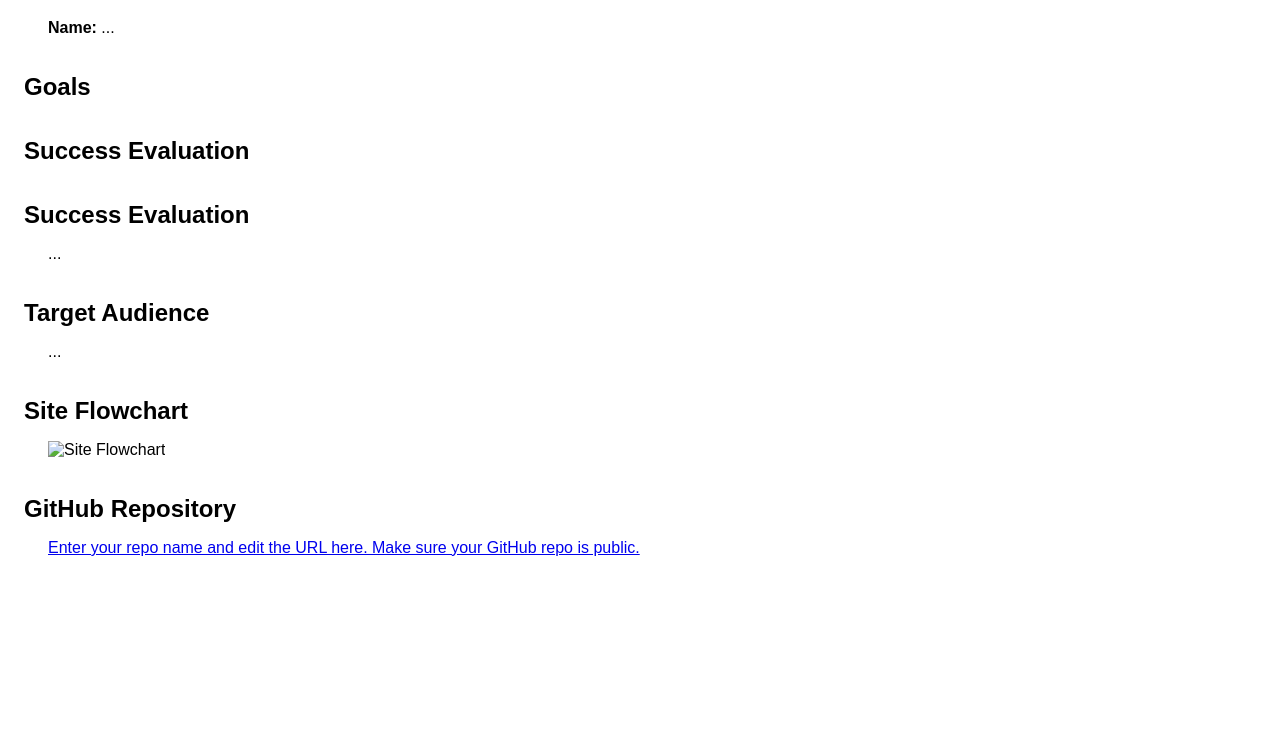
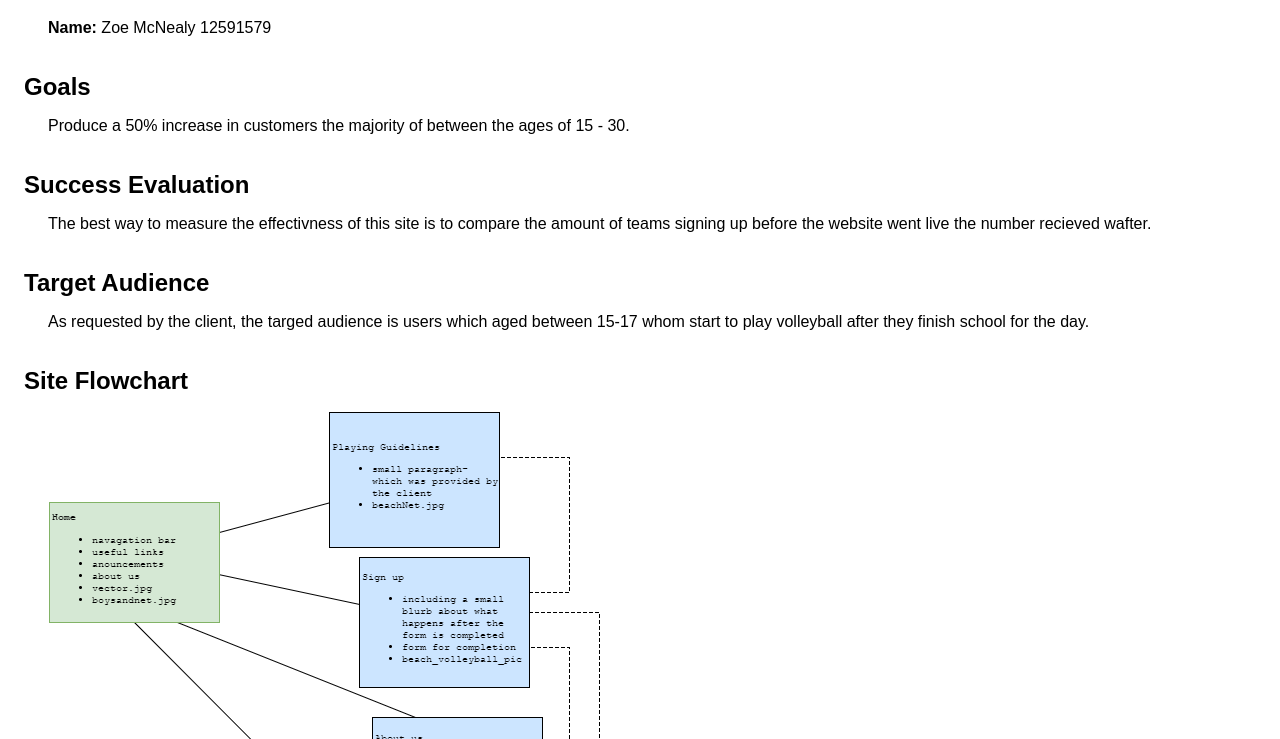
Before and after one commit to zoe-mcnealy/beach_volley, a plain HTML site: page plan.html in a window 1280 px wide. Shown: the part 61-800 px from the top of the page. Drawn offline with Linux system fonts and the light colour scheme.

Commit message:
Final Commit. To be check on 2-9-16 before being submitted

```diff
--- a/plan.html
+++ b/plan.html
@@ -12,18 +12,17 @@
 
 <body>
 <h1>CP1406 - Assignment 1 - Project Plan</h1>
-<p><strong>Name:</strong> ...</p>
+<p><strong>Name:</strong> Zoe McNealy 12591579</p>
 <h2>Goals</h2>
-<p>
+<p>Produce a 50% increase in customers the majority of between the ages of 15 - 30.
 </p>
 <h2>Success Evaluation</h2>
-<h2>Success Evaluation</h2>
-<p> ...</p>
+<p>The best way to measure the effectivness of this site is to compare the amount of teams signing up before the website went live the number recieved wafter.</p>
 <h2>Target Audience</h2>
-<p>...</p>
+<p>As requested by the client, the targed audience is users which  aged between 15-17 whom start to play volleyball after they finish school for the day.  </p>
 <h2>Site Flowchart</h2>
-<p><img src="" alt="Site Flowchart"></p>
+<p><img src="Volleyball Flowchart.png" alt="Site Flowchart"></p>
 <h2>GitHub Repository</h2>
-<p><a href="http://github.com/...">Enter your repo name and edit the URL here. Make sure your GitHub repo is public.</a></p>
+<p><a href="https://github.com/zoe-mcnealy/beach_volley">My Git Repo.</a></p>
 </body>
 </html>
```
Also changed, not shown: index.html (+7 -2 lines), playing_guidelines.html (+2 -1 lines), sign_up.html (+2 -2 lines), who_can_play.html (+1 -1 lines), Volleyball Flowchart.png (added), images_used/beachNet.jpg (renamed from beachNet.jpg), images_used/boysandnet.jpg (renamed from boysandnet.jpg), images_used/game.jpg (renamed from game.jpg).
